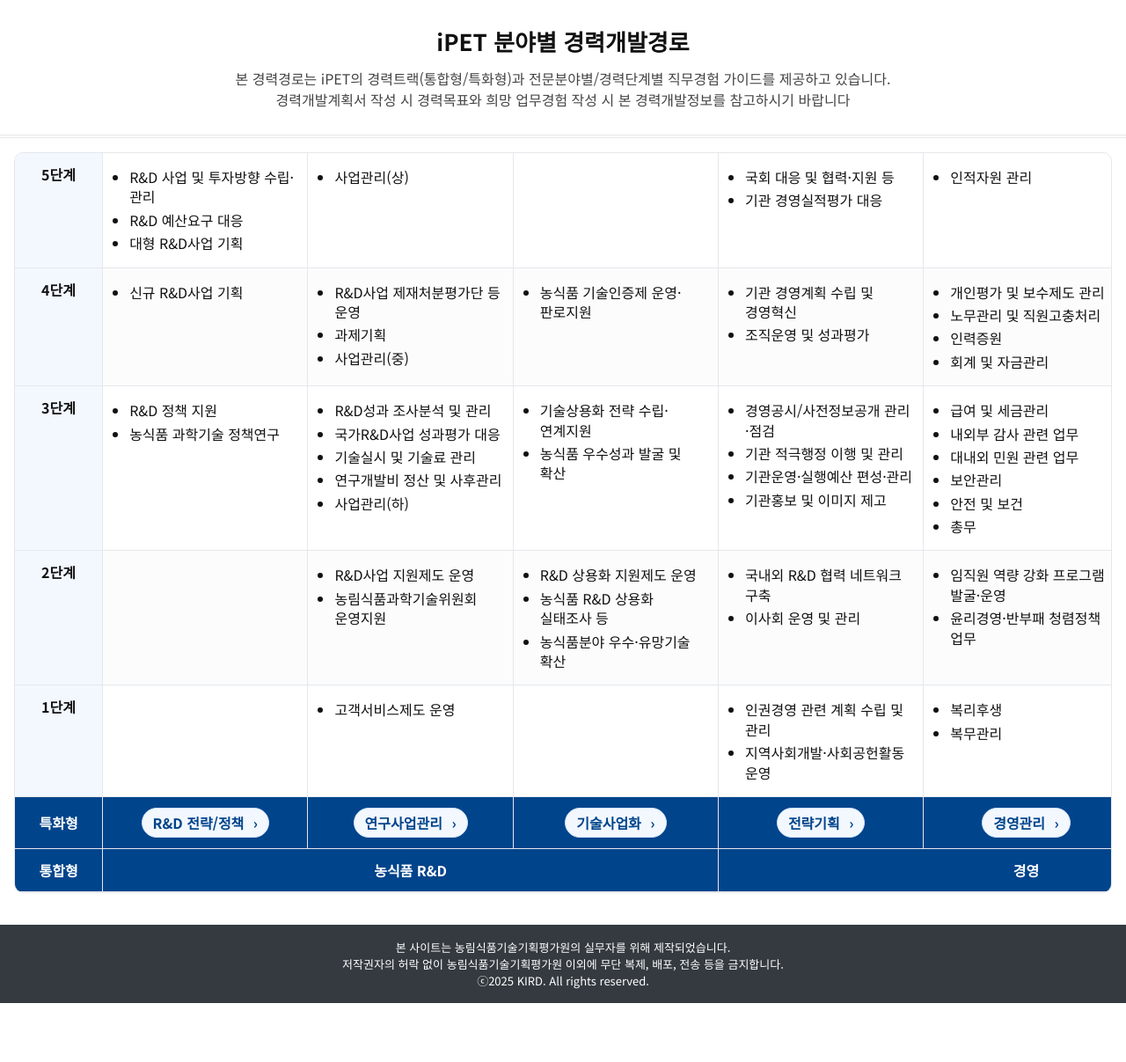
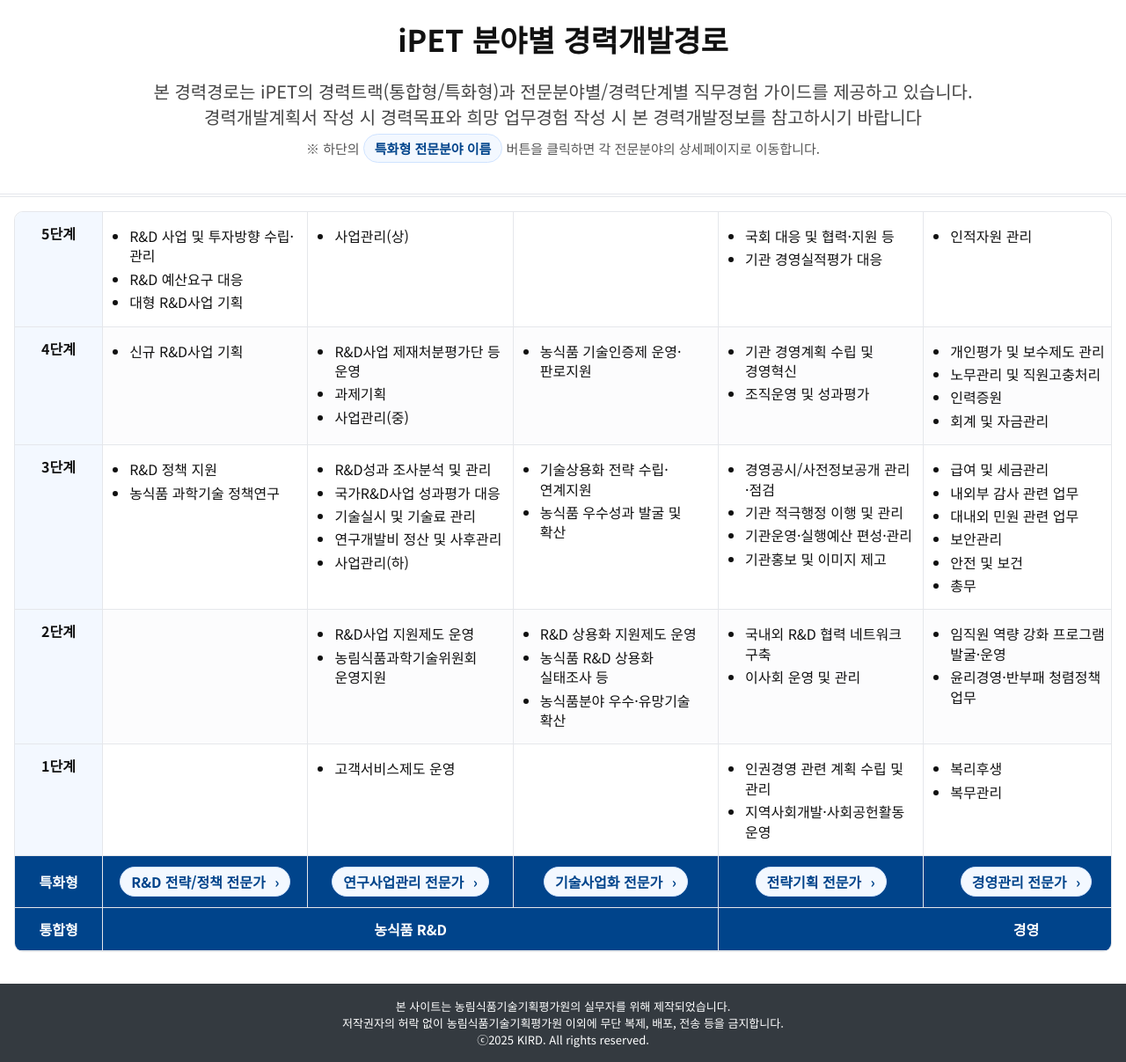
Before and after one commit to edu-hrd/ipetcareer, a plain HTML site: page index.html in a window 1280 px wide. Shown: the whole page at 88% size. Before the commit the page ends 1140 px from the top, so only its background shows below. Drawn offline with Linux system fonts and the light colour scheme.

Commit message:
Update index.html

```diff
--- a/index.html
+++ b/index.html
@@ -21,13 +21,15 @@
     background:;
     color:#111;
     display:flex; align-items:center; justify-content:center;
-    padding:28px 16px;
+    padding:20px 16px;
     text-align:center;
     border-bottom:4px double #e5e7eb;
   }
   header .container { max-width:1500px; width:100%; }
-  header h1 { margin:0; font-size:26px; font-weight:700; }
-  header h2 { margin:12px 0 0; font-size:16px; font-weight:400; color:#444;}
+  header h1 { margin:0; font-size:34px; font-weight:700; }
+  header h2 { margin:20px 0 4px; font-size:20px; font-weight:400; color:#444;}
+  header p { margin-top:2px;
+}
 
   /* 본문 */
   .wrap { padding:16px; display:flex; justify-content:center; }
@@ -128,6 +130,11 @@ tfoot tr:last-child td {
     <h1>iPET 분야별 경력개발경로</h1>
     <h2>본 경력경로는 iPET의 경력트랙(통합형/특화형)과 전문분야별/경력단계별 직무경험 가이드를 제공하고 있습니다.<br>
  경력개발계획서 작성 시 경력목표와 희망 업무경험 작성 시 본 경력개발정보를 참고하시기 바랍니다</h2>
+<p style="margin-top:5px; color:#555; font-size:15px;">
+  ※ 하단의
+  <span class="link-btn" style="cursor:default;">특화형 전문분야 이름</span>
+  버튼을 클릭하면 각 전문분야의 상세페이지로 이동합니다.
+</p>
   </div>
 </header>
 
@@ -314,32 +321,32 @@ tfoot tr:last-child td {
     <th class="rowhdr">특화형</th>
     <td>
       <a class="link-btn" href="rndStrategy.html" aria-label="R&D 전략/정책 전문가 상세 페이지로 이동">
-        R&amp;D 전략/정책 <span class="chev">›</span>
+        R&amp;D 전략/정책 전문가 <span class="chev">›</span>
       </a>
     </td>
     <td>
       <a class="link-btn" href="rndPM.html" aria-label="연구사업관리 전문가 상세 페이지로 이동">
-        연구사업관리 <span class="chev">›</span>
+        연구사업관리 전문가 <span class="chev">›</span>
       </a>
 </td>
     <td>
       <a class="link-btn" href="techBiz.html" aria-label="기술사업화 전문가 상세 페이지로 이동">
-        기술사업화 <span class="chev">›</span>
+        기술사업화 전문가 <span class="chev">›</span>
       </a>
 </td>
     <td>
       <a class="link-btn" href="bizStrategy.html" aria-label="전략기획 전문가 상세 페이지로 이동">
-        전략기획 <span class="chev">›</span>
+        전략기획 전문가 <span class="chev">›</span>
       </a>
 </td>
     <td>
       <a class="link-btn" href="bizAdmin.html" aria-label="경영관리 전문가 상세 페이지로 이동">
-        경영관리 <span class="chev">›</span>
+        경영관리 전문가 <span class="chev">›</span>
       </a>
 </td>
     <td>
       <a class="link-btn" href="itExpert.html" aria-label="정보화 전문가 상세 페이지로 이동">
-        정보화 <span class="chev">›</span>
+        정보화 전문가 <span class="chev">›</span>
       </a>
 </td>
   </tr>
```
